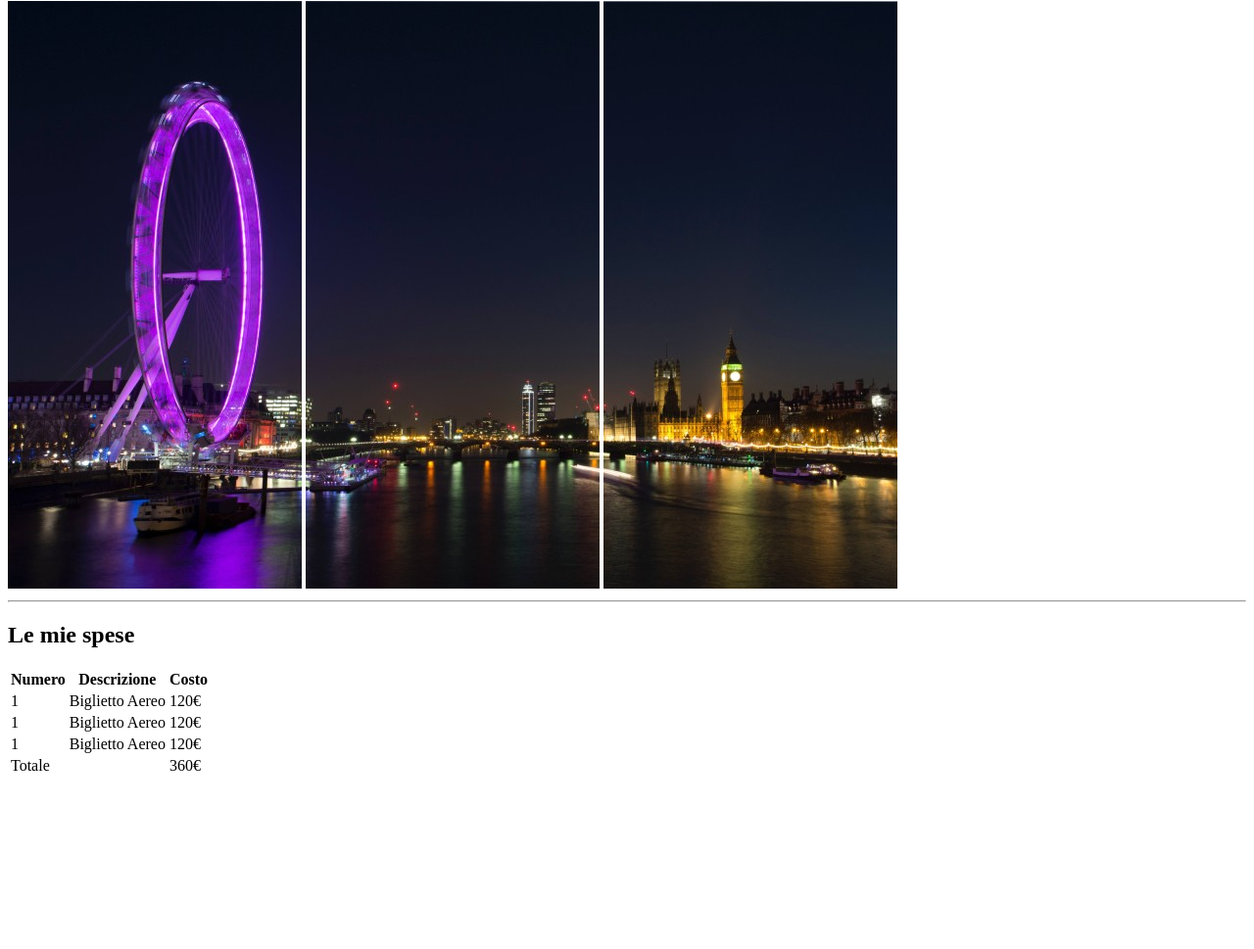
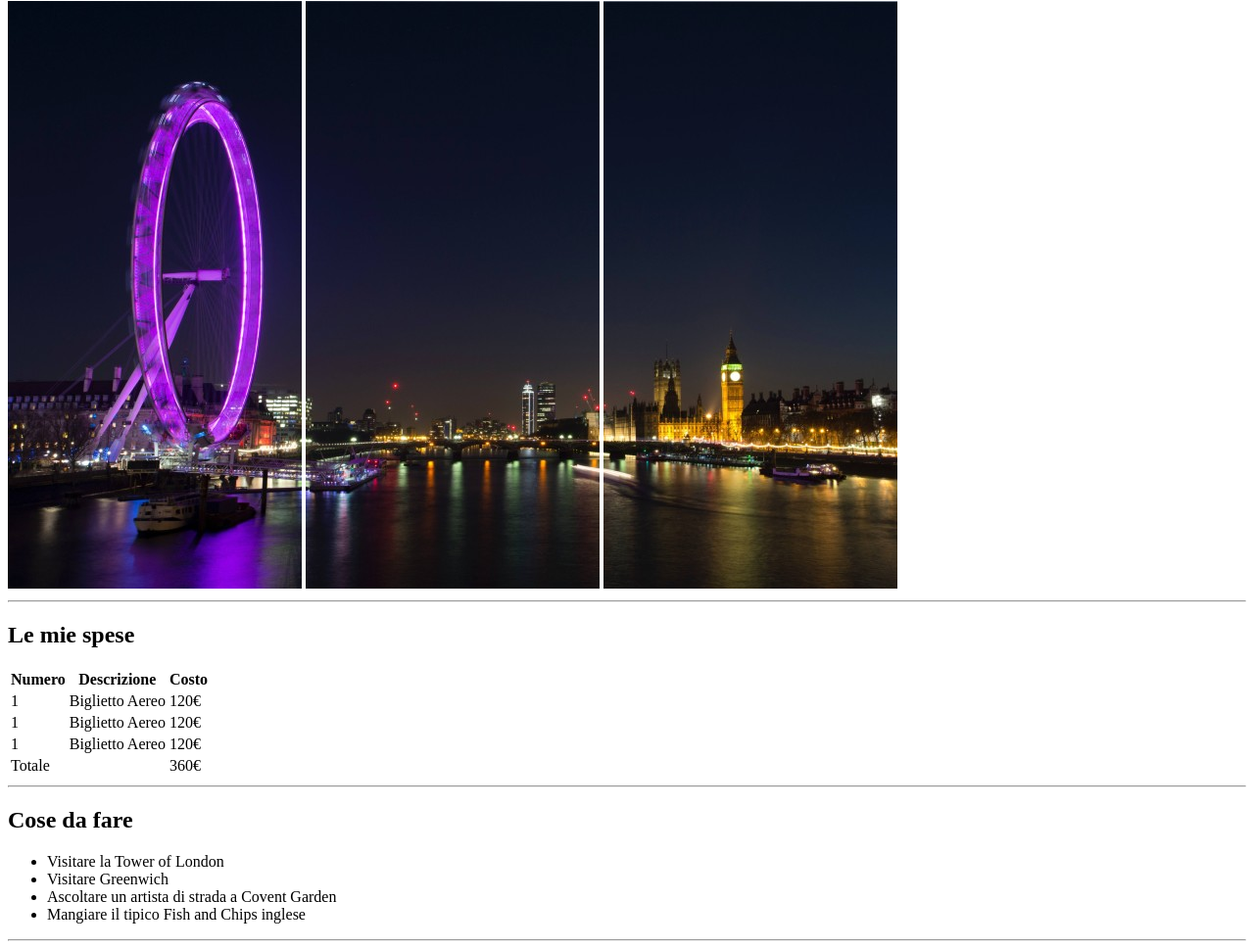
Before and after one commit to massimopallera/html-london-trip, a plain HTML site: page index.html in a window 1280 px wide. Shown: the part 79-1048 px from the top of the page at 98% size. Before the commit the page ends 881 px from the top, so only its background shows below. Drawn offline with Linux system fonts and the light colour scheme.

Commit message:
ADD: CoseDaFare section

```diff
--- a/index.html
+++ b/index.html
@@ -45,9 +45,21 @@
                     <td>360&euro;</td>
                 </tr>
               </table>
+              <hr>
           </section>
          <!-- Cose da Fare -->
+          <section>
+            <h2>Cose da fare</h2>
+            <ul>
+                <li>Visitare la Tower of London</li>
+                <li>Visitare Greenwich</li>
+                <li>Ascoltare un artista di strada a Covent Garden</li>
+                <li>Mangiare il tipico Fish and Chips inglese</li>
+            </ul>
+            <hr>
+          </section>
          <!-- Info  -->
+
          <!-- Foto  -->
      </main>
 
```
